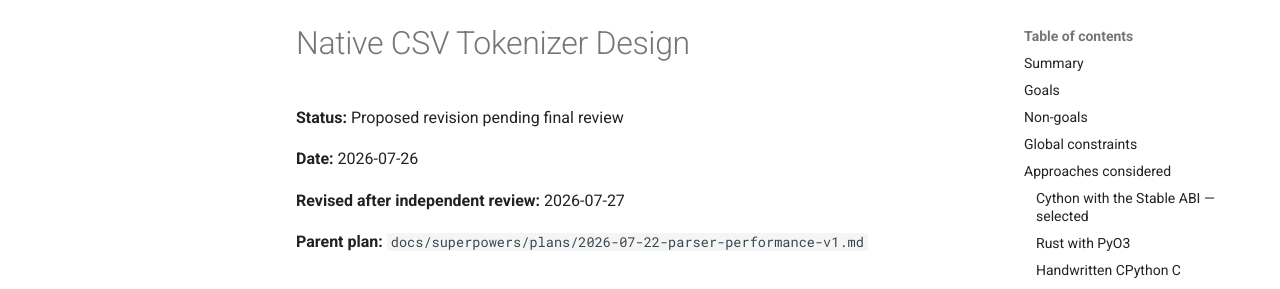
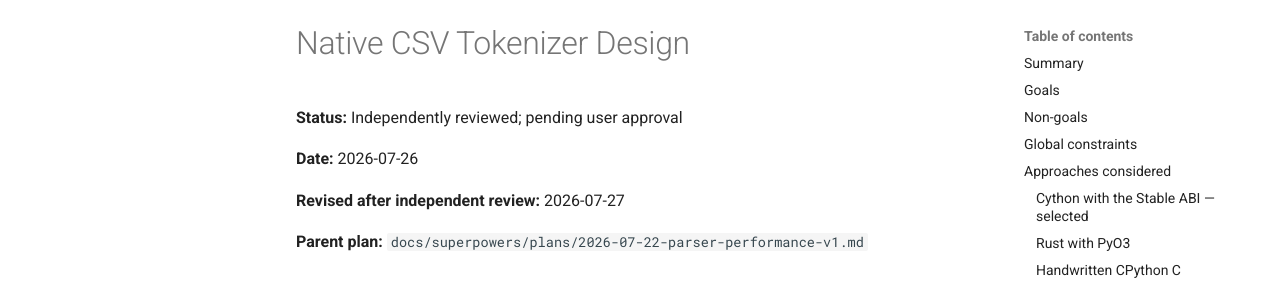
Before and after one commit to ivan-loh/messy-xlsx, an MkDocs documentation site: the page built from docs/superpowers/specs/2026-07-26-native-csv-tokenizer-design.md, in a window 1280 px wide and 900 px high. Shown: the part 123-412 px from the top of the window. Built offline with MkDocs 1.6.1 and Material for MkDocs 9.7.7, drawn with Linux system fonts in a browser that asks for light colours; comment, search, counter and statistics services are not loaded.

Commit message:
docs: mark native tokenizer design reviewed

```diff
--- a/docs/superpowers/specs/2026-07-26-native-csv-tokenizer-design.md
+++ b/docs/superpowers/specs/2026-07-26-native-csv-tokenizer-design.md
@@ -1,6 +1,6 @@
 # Native CSV Tokenizer Design
 
-**Status:** Proposed revision pending final review
+**Status:** Independently reviewed; pending user approval
 
 **Date:** 2026-07-26
 
```
